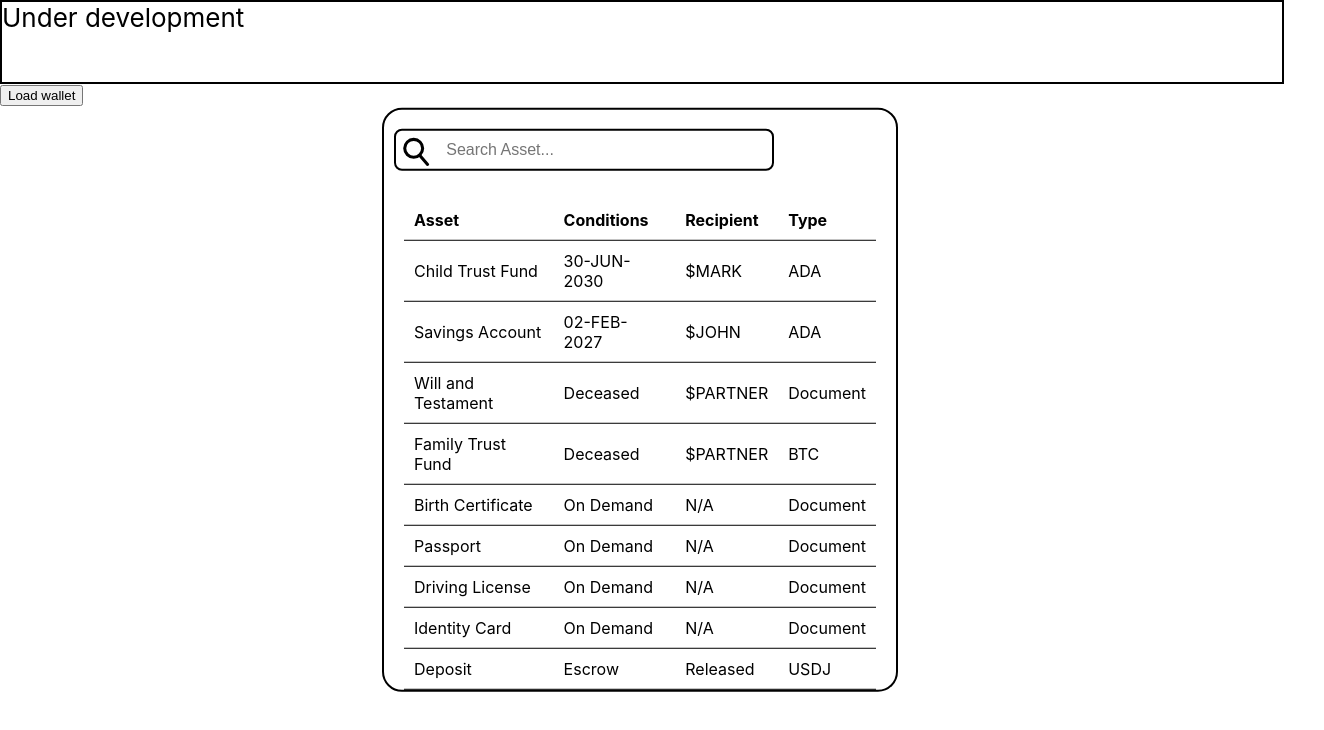
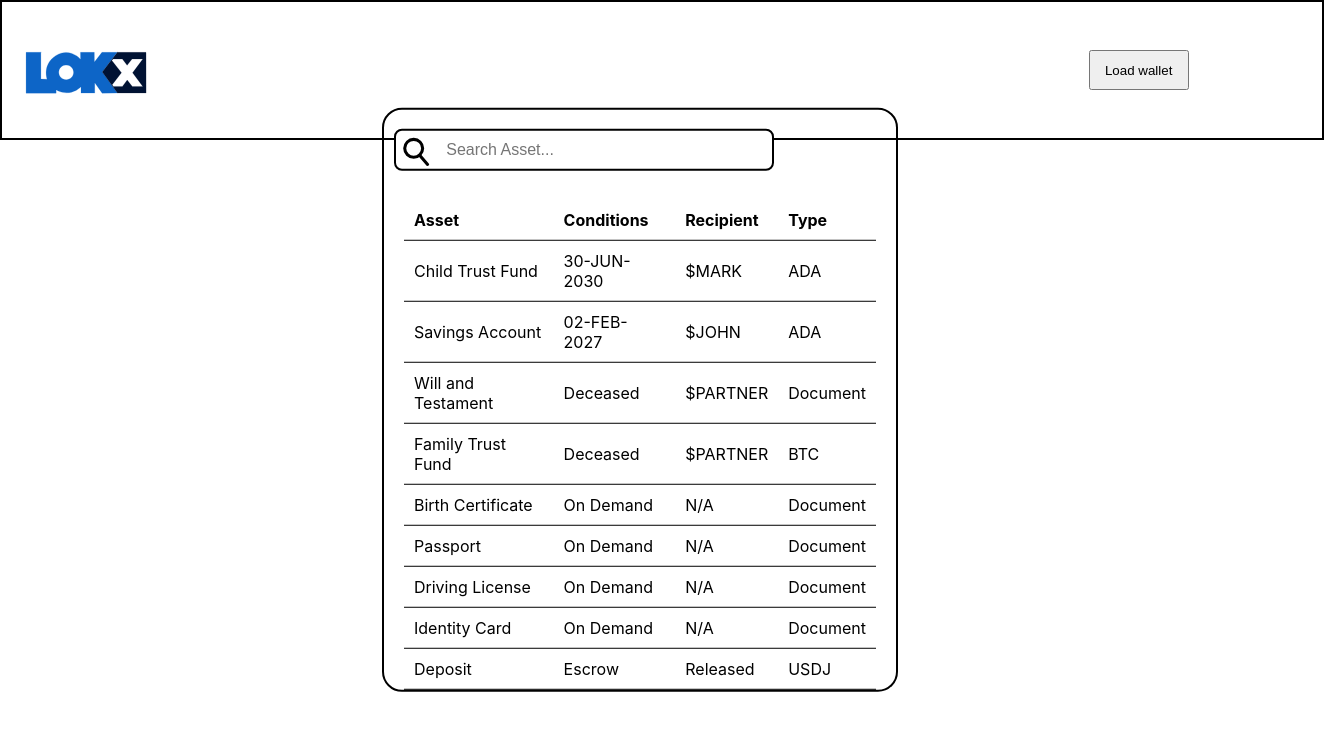
Before and after one commit to lokx-io/webUI, a React (Create React App) app in the folder lokx-web-pov/: page / in a window 1280 px wide. Shown: the top 730 px of the page, 1324 px wide, since content can reach past the window. Built offline with nearby package versions, Linux system fonts and the light colour scheme.

Commit message:
More css clean up

```diff
--- a/lokx-web-pov/src/App.css
+++ b/lokx-web-pov/src/App.css
@@ -3,26 +3,25 @@
 }
 
 .App-logo {
-  height: 5vmin;
-  pointer-events: none;
-  text-align: left;
-  padding: 10px;
+  height: 12vmin;
 }
 
-@media (prefers-reduced-motion: no-preference) {
-  .App-logo {
-    animation: App-logo-spin infinite 20s linear;
-  }
+.App-wallet {
+  height: 40px;
+  width: 100px;
 }
 
-.App-header {
+.Menu-bar {
   background-color: white;
   border: 2px solid black;
-  min-height: 10vh;
+  min-height: fit-content;
   min-width: 100%;
-  justify-content: left;
   font-size: calc(10px + 2vmin);
   color: black;
+  display: grid;
+  grid-template-columns: 5fr 1fr;
+  align-items: center;
+  padding: 20px;
 }
 
 .App-link {
@@ -54,12 +53,6 @@
   background-repeat: no-repeat;
   background-size: contain;
   padding: 10px 10px 10px 50px;
-}
-
-.Menu-bar {
-  justify-Content: center;
-  align-items: center;
-  height: 10vh;
 }
 
 .Asset-div {
--- a/lokx-web-pov/src/App.tsx
+++ b/lokx-web-pov/src/App.tsx
@@ -1,5 +1,5 @@
 import React from 'react';
-import logo from './logo-adavault.svg';
+import logo from './Lokx-logo.svg';
 import './App.css';
 import { useState } from 'react';
 import { format } from 'path';
@@ -11,7 +11,7 @@ function MyWallet() {
     alert(`You clicked me ${count} times!`);
   }
   return (
-    <button onClick={handleClick}>Load wallet</button>
+    <button className="App-wallet" onClick={handleClick}>Load wallet</button>
   );
 }
 
@@ -89,7 +89,8 @@ function AssetMainDialog({ assets }) {
 
 function MenuBar() {
   return (
-    <div>
+    <div className="Menu-bar">
+      <img className="App-logo" src={logo} alt="LOKX.io" />
       <MyWallet />
     </div>
   );
@@ -111,15 +112,17 @@ const ASSETS = [
 export default function App() {
   return (
     <div className="App">
-      <header className="App-header">
-        Under development
+      <header>
       </header>
-      <div className="Menu-bar">
-        <MenuBar />
-      </div>
-      <div className="Asset-main-dialog">
-        <AssetMainDialog assets={ASSETS} />
-      </div>
+      <body>
+        <div>
+          <MenuBar />
+        </div>
+        <div className="Asset-main-dialog">
+          <AssetMainDialog assets={ASSETS} />
+        </div>
+      </body>
     </div>
+
   )
 }
```
